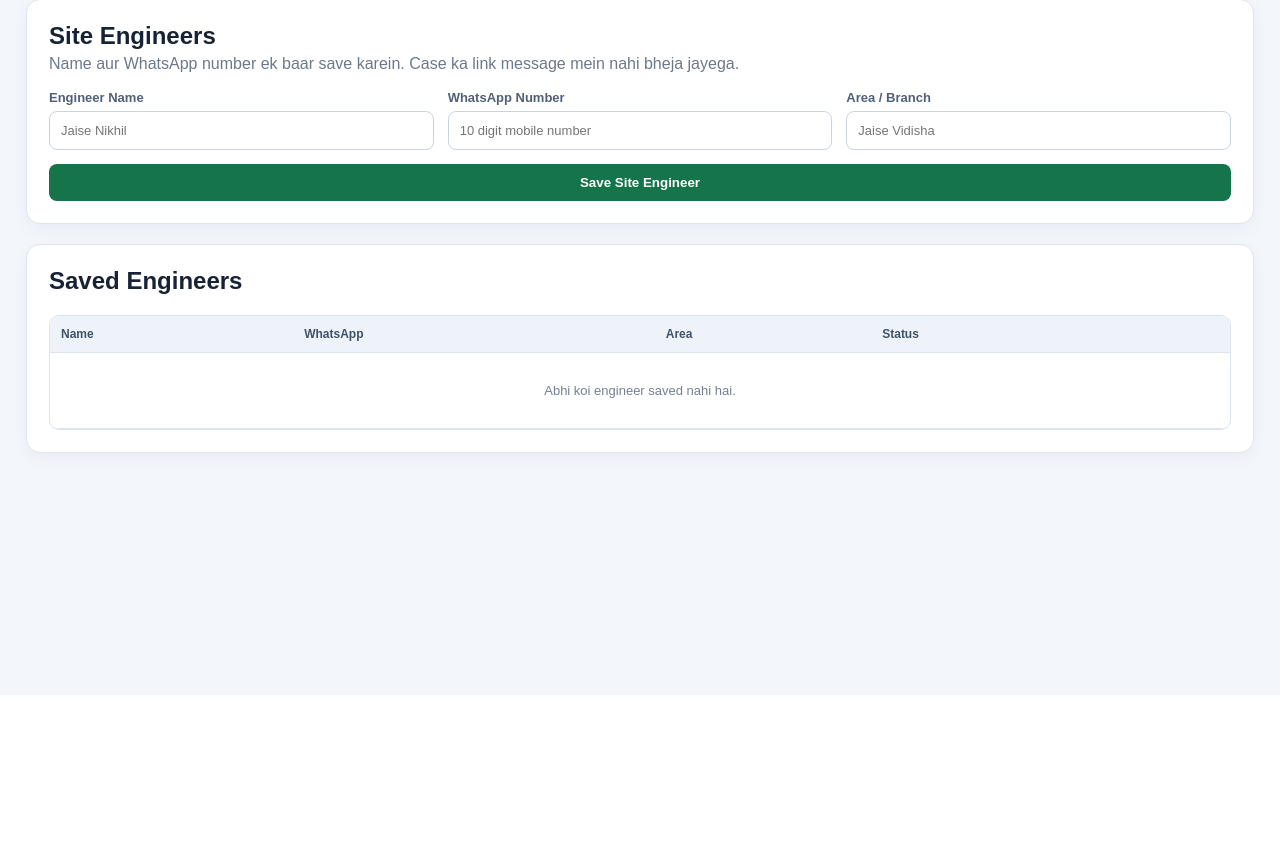
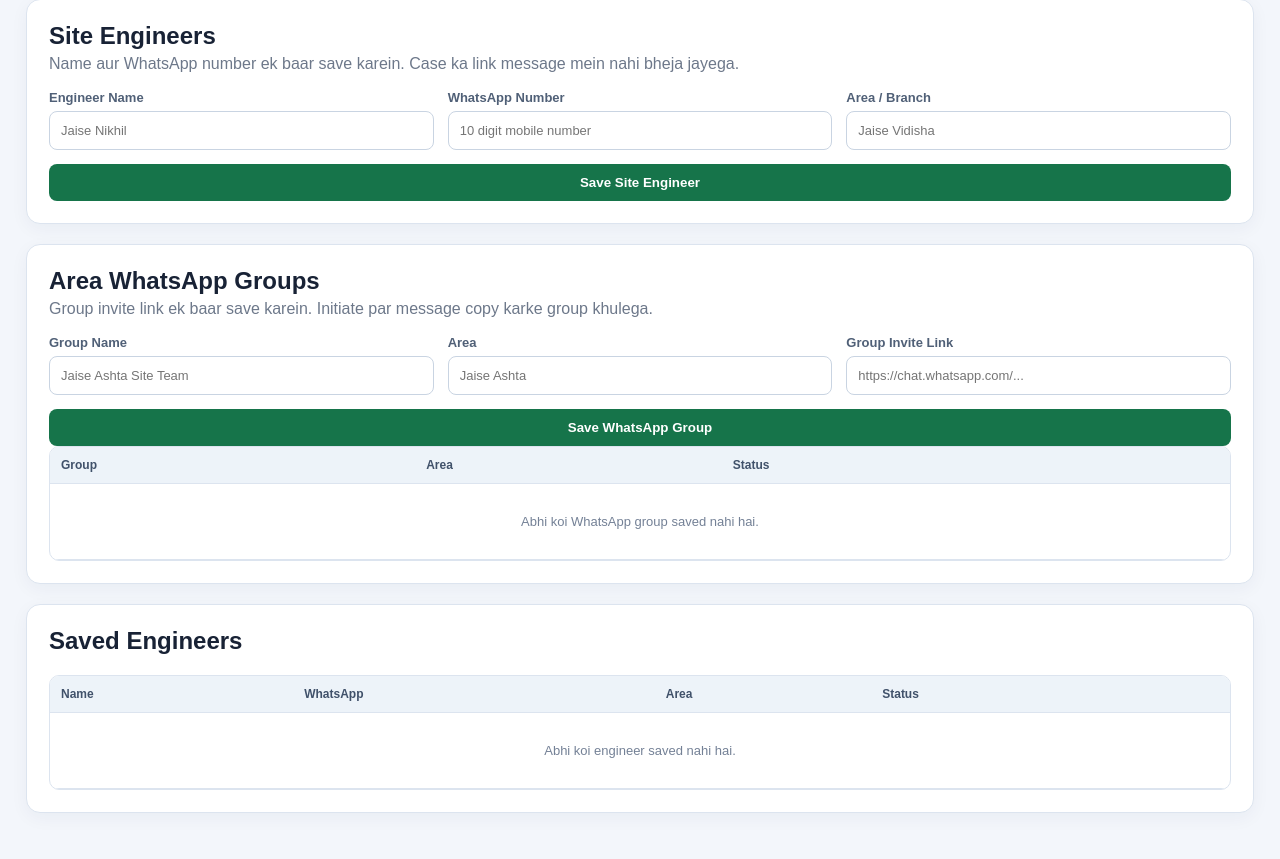
Before and after one commit to Sakshamsvai/SVAI-Production, a Flask app: page /site-engineers in a window 1280 px wide. Shown: the part 105-964 px from the top of the page. Before the commit the page ends 575 px from the top, so only its background shows below. Run offline with Flask 3, Linux system fonts and the light colour scheme; the visitor is signed in with stand-in values (Sample User, id 1); data comes from the database, SQL or seed files in the repository; data that the repository does not hold is empty; some libraries are stand-ins or nearby versions.

Commit message:
Fix visit initiation and add WhatsApp groups

```diff
--- a/server.py
+++ b/server.py
@@ -138,6 +138,15 @@ class SiteEngineer(db.Model):
     name = db.Column(db.String(180), nullable=False, index=True)
     mobile_number = db.Column(db.String(20), nullable=False)
     area = db.Column(db.String(180), default="")
+    active = db.Column(db.Boolean, default=True)
+    created_at = db.Column(db.DateTime, default=datetime.utcnow)
+
+
+class WhatsAppGroup(db.Model):
+    id = db.Column(db.Integer, primary_key=True)
+    name = db.Column(db.String(180), nullable=False, index=True)
+    area = db.Column(db.String(180), default="")
+    invite_url = db.Column(db.Text, nullable=False)
     active = db.Column(db.Boolean, default=True)
     created_at = db.Column(db.DateTime, default=datetime.utcnow)
 
@@ -2118,6 +2127,7 @@ def dashboard():
         "dashboard.html", cases=cases, stats=stats, search=search,
         include_archived=include_archived, date_from=date_from, date_to=date_to,
         engineers=SiteEngineer.query.filter_by(active=True).order_by(SiteEngineer.name).all(),
+        whatsapp_groups=WhatsAppGroup.query.filter_by(active=True).order_by(WhatsAppGroup.name).all(),
         ai_enabled=ai_enabled(), ai_model=OPENAI_MODEL,
     )
 
@@ -2145,7 +2155,39 @@ def site_engineers():
     return render_template(
         "site_engineers.html",
         engineers=SiteEngineer.query.order_by(SiteEngineer.name).all(),
-    )
+        whatsapp_groups=WhatsAppGroup.query.order_by(WhatsAppGroup.name).all(),
+    )
+
+
+@app.route("/whatsapp-groups", methods=["POST"])
+@login_required
+def save_whatsapp_group():
+    name = request.form.get("name", "").strip()
+    area = request.form.get("area", "").strip()
+    invite_url = request.form.get("invite_url", "").strip()
+    if not re.fullmatch(r"https://chat\.whatsapp\.com/[A-Za-z0-9_-]+", invite_url):
+        flash("Valid WhatsApp group invite link enter karein.", "error")
+    elif not name:
+        flash("WhatsApp group name enter karein.", "error")
+    else:
+        group = WhatsAppGroup.query.filter_by(invite_url=invite_url).first()
+        if group:
+            group.name, group.area, group.active = name, area, True
+        else:
+            db.session.add(WhatsAppGroup(name=name, area=area, invite_url=invite_url))
+        db.session.commit()
+        flash(f"{name} WhatsApp group saved.", "success")
+    return redirect(url_for("site_engineers"))
+
+
+@app.route("/whatsapp-groups/<int:group_id>/delete", methods=["POST"])
+@login_required
+def delete_whatsapp_group(group_id):
+    group = WhatsAppGroup.query.get_or_404(group_id)
+    group.active = False
+    db.session.commit()
+    flash(f"{group.name} group list se removed.", "success")
+    return redirect(url_for("site_engineers"))
 
 
 @app.route("/site-engineers/<int:engineer_id>/delete", methods=["POST"])
@@ -2162,13 +2204,11 @@ def delete_site_engineer(engineer_id):
 @login_required
 def initiate_visit(case_id):
     case = ValuationCase.query.get_or_404(case_id)
-    engineer_id = request.form.get("engineer_id", "")
-    engineer = SiteEngineer.query.filter_by(id=engineer_id, active=True).first()
-    if not engineer:
-        flash("Pehle saved site engineer select karein.", "error")
+    recipient = request.form.get("recipient", "").strip()
+    kind, separator, raw_id = recipient.partition(":")
+    if not separator or not raw_id.isdigit():
+        flash("Pehle saved engineer ya area group select karein.", "error")
         return redirect(request.referrer or url_for("dashboard"))
-    case.visit_by = engineer.name
-    db.session.commit()
     message = "\n".join([
         "New Site Visit - SVAI",
         f"Customer: {case.customer_name or 'Not available'}",
@@ -2181,7 +2221,26 @@ def initiate_visit(case_id):
         "",
         "Site par photos offline phone camera se lein aur visit ke baad WhatsApp par bhej dein.",
     ])
-    return redirect(f"https://wa.me/{engineer.mobile_number}?text={quote(message)}")
+    if kind == "engineer":
+        engineer = SiteEngineer.query.filter_by(id=int(raw_id), active=True).first()
+        if not engineer:
+            flash("Selected site engineer available nahi hai.", "error")
+            return redirect(url_for("dashboard"))
+        case.visit_by = engineer.name
+        db.session.commit()
+        return redirect(f"https://wa.me/{engineer.mobile_number}?text={quote(message)}")
+    if kind == "group":
+        group = WhatsAppGroup.query.filter_by(id=int(raw_id), active=True).first()
+        if not group:
+            flash("Selected WhatsApp group available nahi hai.", "error")
+            return redirect(url_for("dashboard"))
+        case.visit_by = group.name
+        db.session.commit()
+        return render_template(
+            "whatsapp_dispatch.html", case=case, group=group, message=message
+        )
+    flash("Valid engineer ya WhatsApp group select karein.", "error")
+    return redirect(url_for("dashboard"))
 
 
 @app.route("/mis/import", methods=["POST"])
--- a/templates/site_engineers.html
+++ b/templates/site_engineers.html
@@ -8,6 +8,20 @@
     <label>Area / Branch<input name="area" placeholder="Jaise Vidisha"></label>
     <button class="full green">Save Site Engineer</button>
   </form>
+</section>
+
+<section class="card">
+  <div class="section-head"><div><h2>Area WhatsApp Groups</h2><p>Group invite link ek baar save karein. Initiate par message copy karke group khulega.</p></div></div>
+  <form method="post" action="{{ url_for('save_whatsapp_group') }}" class="form-grid three">
+    <label>Group Name<input name="name" required placeholder="Jaise Ashta Site Team"></label>
+    <label>Area<input name="area" placeholder="Jaise Ashta"></label>
+    <label>Group Invite Link<input name="invite_url" type="url" required placeholder="https://chat.whatsapp.com/..."></label>
+    <button class="full green">Save WhatsApp Group</button>
+  </form>
+  <div class="table-wrap"><table>
+    <thead><tr><th>Group</th><th>Area</th><th>Status</th><th></th></tr></thead>
+    <tbody>{% for group in whatsapp_groups %}<tr><td><b>{{ group.name }}</b></td><td>{{ group.area or '—' }}</td><td>{{ 'Active' if group.active else 'Removed' }}</td><td>{% if group.active %}<form method="post" action="{{ url_for('delete_whatsapp_group', group_id=group.id) }}"><button class="small danger" data-confirm="Group list se remove karein?">Remove</button></form>{% endif %}</td></tr>{% else %}<tr><td colspan="4" class="empty">Abhi koi WhatsApp group saved nahi hai.</td></tr>{% endfor %}</tbody>
+  </table></div>
 </section>
 
 <section class="card">
```
Also changed, not shown: templates/dashboard.html (+4 -3 lines), templates/whatsapp_dispatch.html (added, +20 -0 lines), tests/test_smoke.py (+21 -2 lines).
